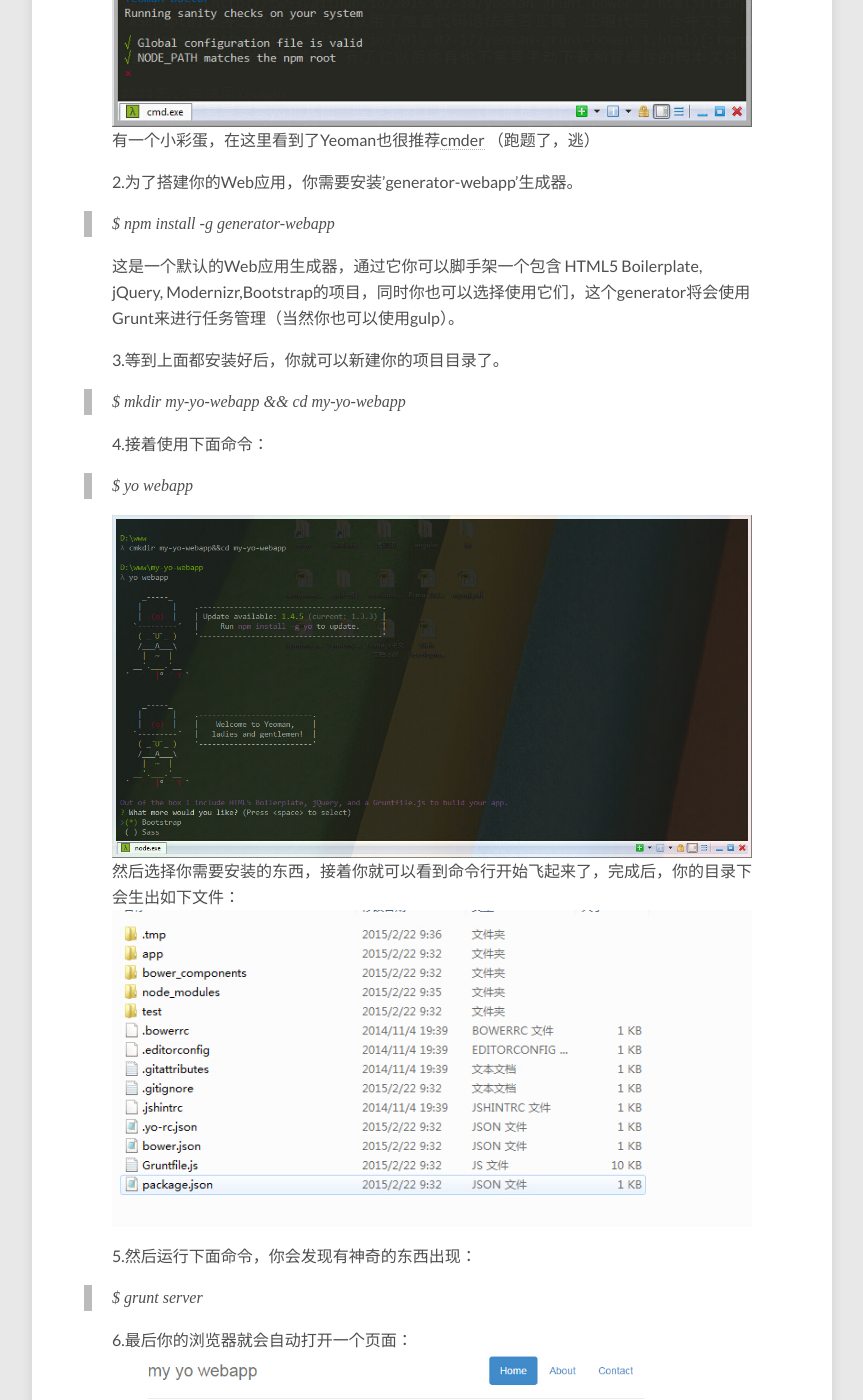
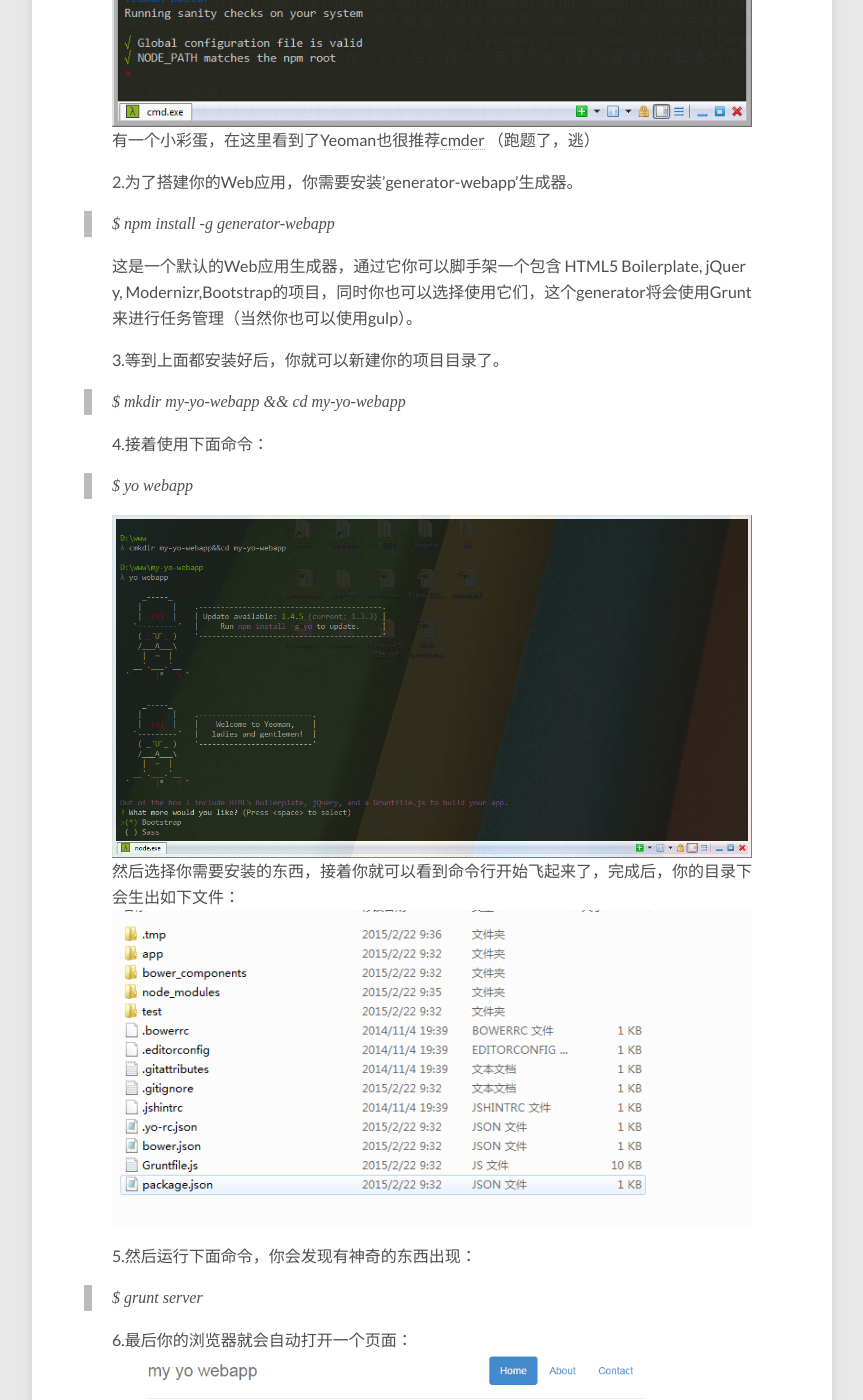
Before and after one commit to tw93/tw93.github.io, a Jekyll site: the page built from _posts/2015-02-20-yeoman-grunt-bower-3.md, in a window 1280 px wide and 1400 px high, scrolled down 1702 px. Shown: the whole window, without its empty margins (208-1071 px from the left). Built offline with Jekyll 4.4.1, drawn with Linux system fonts in a browser that asks for light colours; comment, search, counter and statistics services are not loaded; some of the changed text lies outside the part shown.

Commit message:
change the footer

```diff
--- a/_includes/disqus_comments.html
+++ b/_includes/disqus_comments.html
@@ -19,5 +19,4 @@
         }());
     </script>
     <noscript>Please enable JavaScript to view the <a href="http://disqus.com/?ref_noscript">comments powered by Disqus.</a></noscript>
-    <a href="http://disqus.com" class="dsq-brlink">comments powered by <span class="logo-disqus">Disqus</span></a>
 {% endif %}
--- a/_sass/_page.scss
+++ b/_sass/_page.scss
@@ -26,6 +26,8 @@
 
 .entry-content {
   @include font-size(16);
+  word-wrap: break-word;
+  word-break:break-all;
   // Dotted line underlines for links
   p > a,
   li > a {
```
